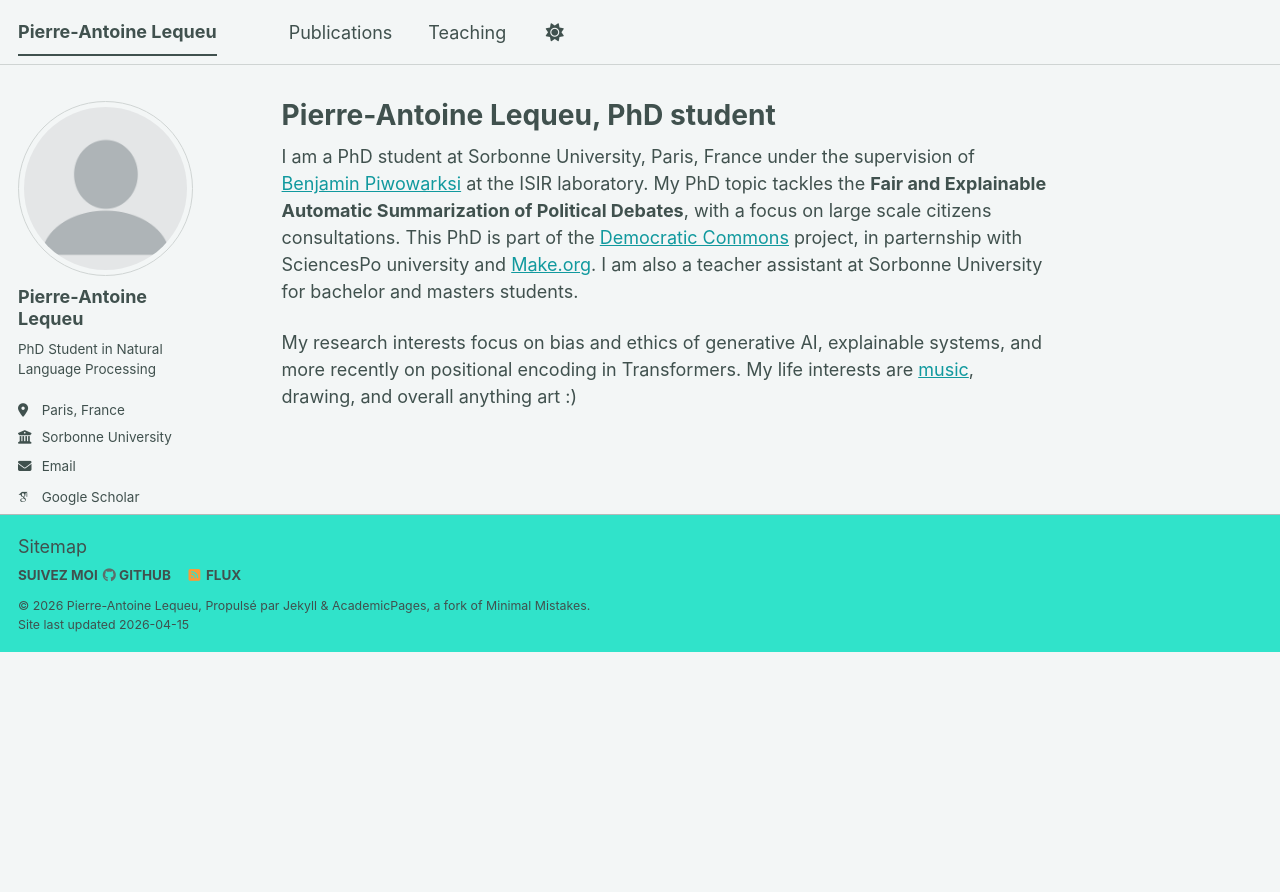
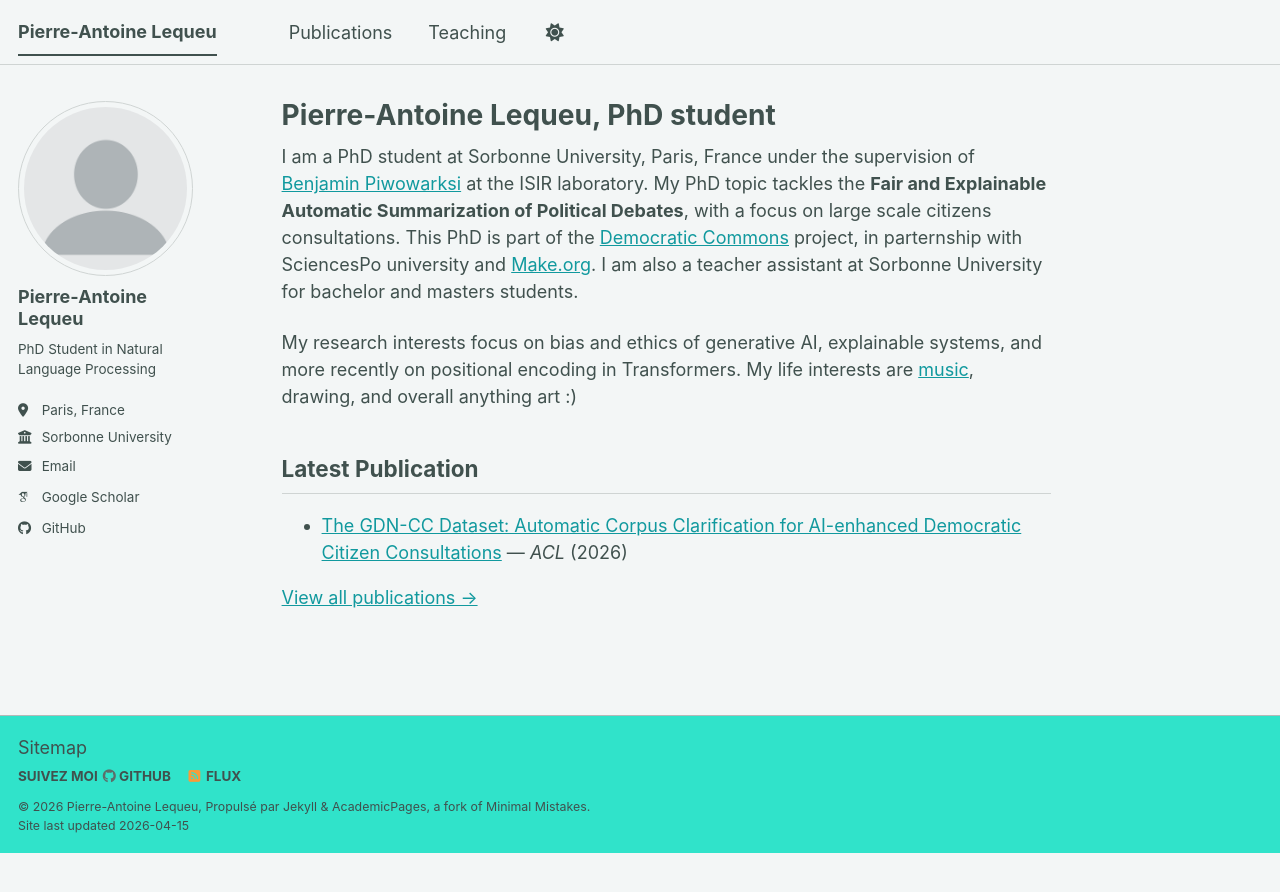
Before and after one commit to PALequeu/palequeu.github.io, a Jekyll site: the page built from _pages/about.md, in a window 1280 px wide. Shown: the top 892 px of the page. Built offline with Jekyll 4.4.1, drawn with Linux system fonts in a browser that asks for light colours; some web fonts are replaced; a script bundle is joined from its source files by our own code; library files that are not in the unit come from our copies.

Commit message:
add recent publication

```diff
--- a/_config.yml
+++ b/_config.yml
@@ -40,7 +40,7 @@
   impactstory      : # URL
   orcid            : #
   semantic         : # URL
-  ssrn             : # URL
+  ssrn             : # URLd
   pubmed           : #
   researchgate     : # URL
   scopus           : # URL
@@ -90,6 +90,8 @@
     title: 'Journal Articles'
   conferences:
     title: 'Conference Papers'
+  frenchconferences:
+    title: 'French Conferences Papers'
 
 # Site Settings
 teaser                   :  # filename of teaser fallback teaser image placed in /images/ for social media previews
--- a/_pages/about.md
+++ b/_pages/about.md
@@ -11,6 +11,20 @@
 
 
 My research interests focus on bias and ethics of generative AI, explainable systems, and more recently on positional encoding in Transformers. My life interests are [music](https://www.youtube.com/watch?v=BnEgnrUCXPY&list=RDBnEgnrUCXPY&start_radio=1), drawing, and overall anything art :)
+
+
+
+## Latest Publication
+{% assign pubs = site.publications | sort: 'date' | reverse | slice: 0, 1 %}
+{% if pubs.size > 0 %}
+{% for pub in pubs %}
+- [{{ pub.title }}]({{ pub.url | relative_url }}){% if pub.venue %} — *{{ pub.venue }}*{% endif %}{% if pub.date %} ({{ pub.date | date: "%Y" }}){% endif %}{% if pub.authors %}<br/><small>{{ pub.authors }}</small>{% endif %}
+{% endfor %}
+[View all publications →]({{ '/publications/' | relative_url }})
+{% else %}
+_No publications yet._
+{% endif %}
+
 
 
 <!--
```
Also changed, not shown: _publications/taln-position.md (+1 -1 lines).
